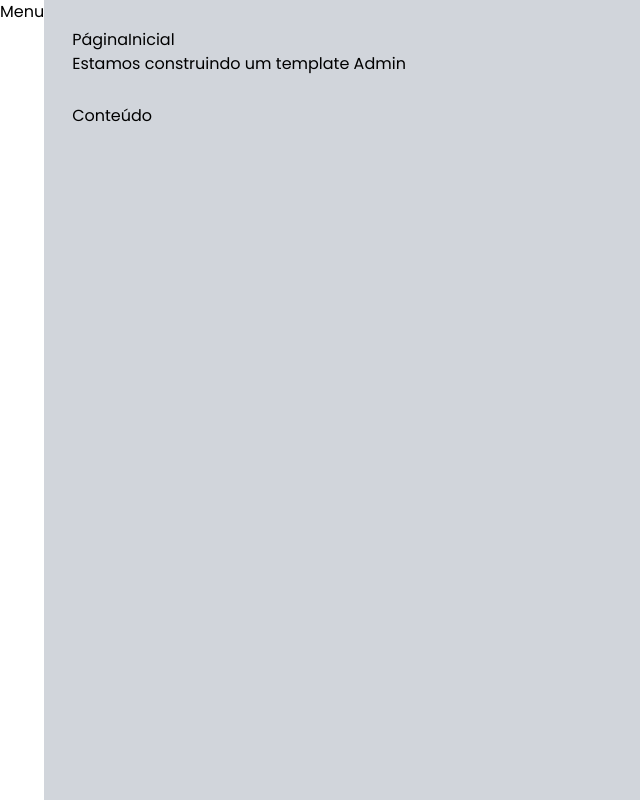
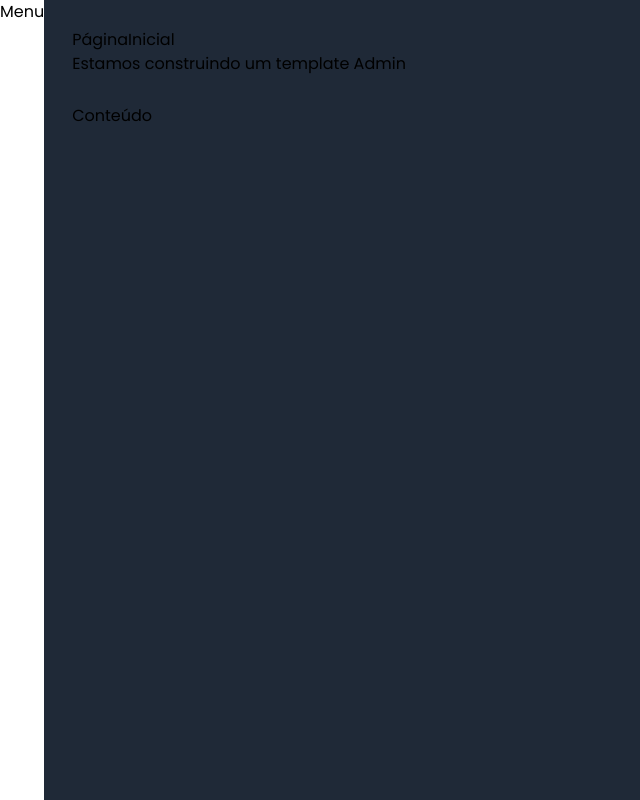
Before and after one commit to Wellington-Henrique/admin-template-nextjs-typescript, a Next.js app: page / in a window 1280 px wide. Shown: the whole page, without its empty margins (0-640 px from the left). Built offline with nearby package versions, Linux system fonts and the light colour scheme.

Commit message:
167. Esquema de Cores #1

```diff
--- a/src/components/template/Layout.tsx
+++ b/src/components/template/Layout.tsx
@@ -12,9 +12,12 @@
 
 export default function Layout(props: LayoutProps) {
   return (
-    <div className={`flex h-screen w-screen`}>
+    <div className={`dark flex h-screen w-screen `}>
         <MenuLateral/>
-        <div className={`flex flex-col w-full p-7 bg-gray-300`}>
+        <div className={`
+          flex flex-col w-full p-7
+          bg-gray-300 dark:bg-gray-800`
+        }>
           <Cabecalho
               titulo={props.titulo}
               subtitulo={props.subtitulo}
--- a/tailwind.config.ts
+++ b/tailwind.config.ts
@@ -6,6 +6,7 @@
     './src/components/**/*.{js,ts,jsx,tsx,mdx}',
     './src/app/**/*.{js,ts,jsx,tsx,mdx}',
   ],
+  darkMode: 'class', // false or 'media' or 'class'
   theme: {
     extend: {
       backgroundImage: {
```
